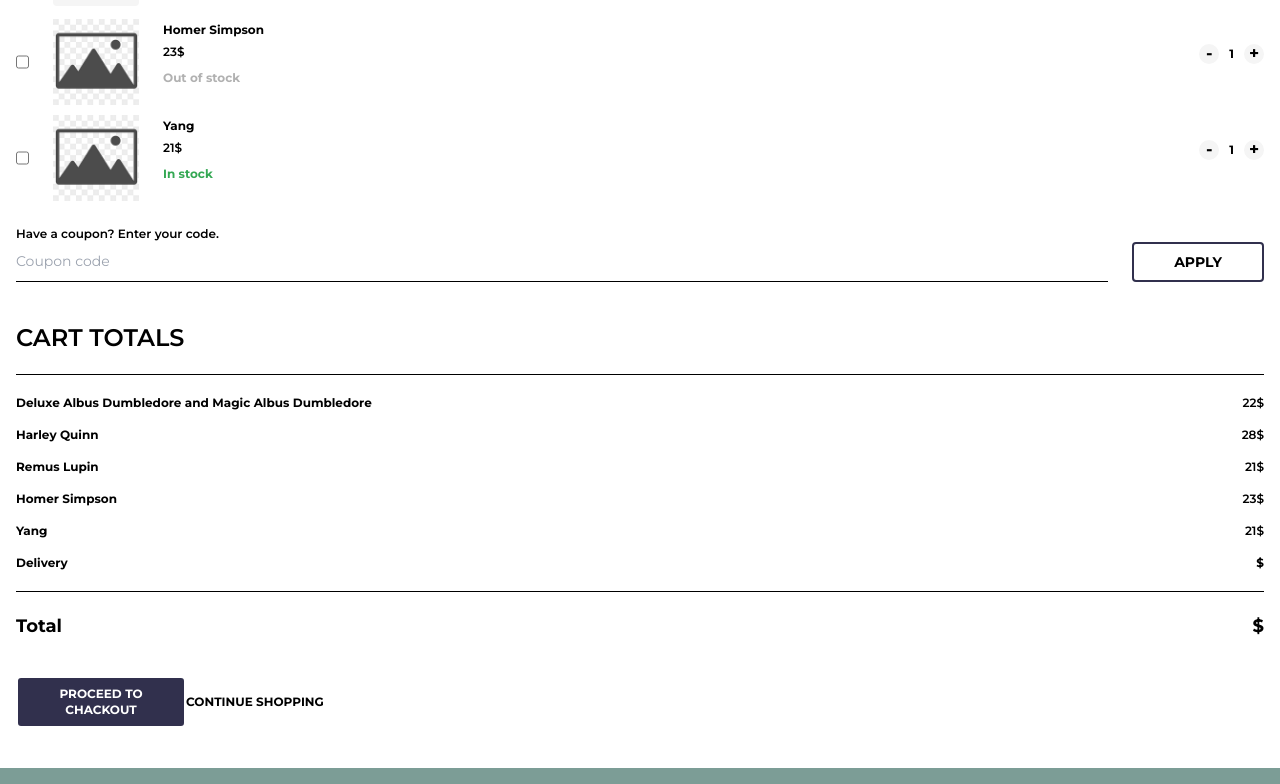
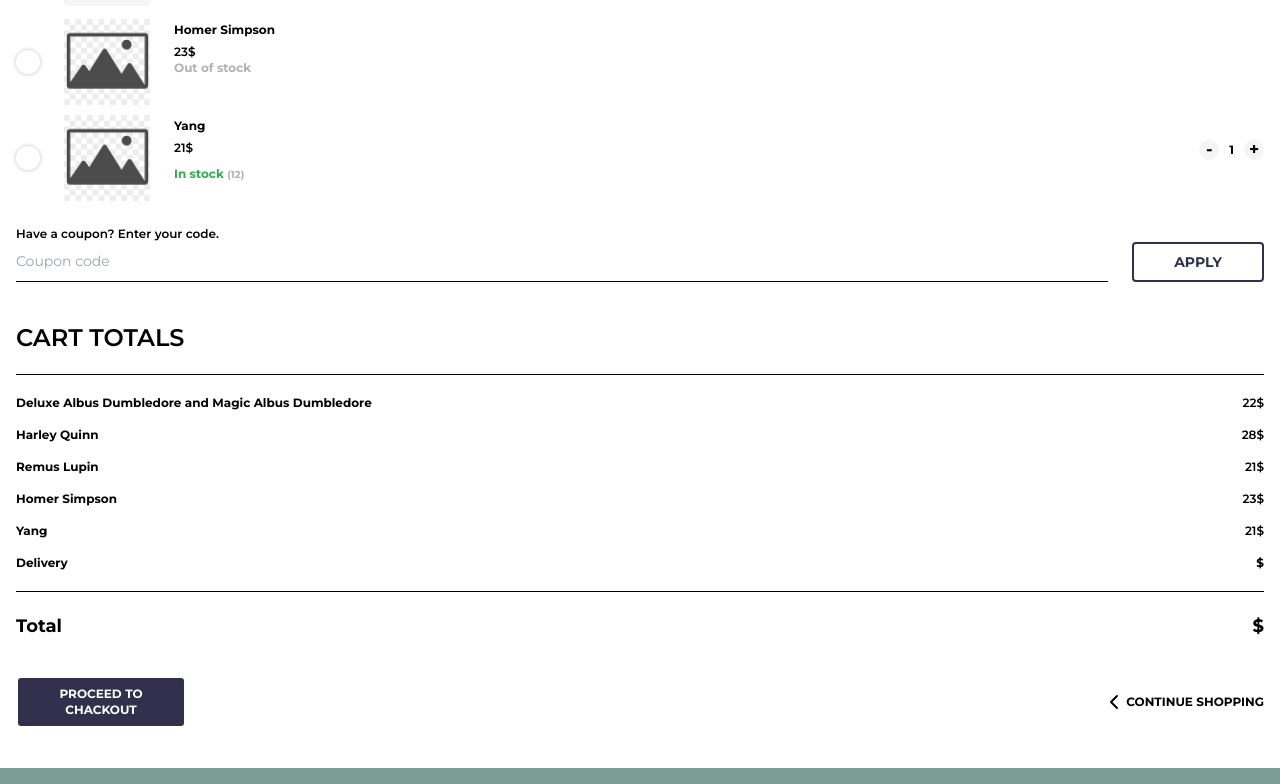
Before and after one commit to petrenkodmytro/munko-front, a Next.js app: page /cart in a window 1280 px wide. Shown: the part 496-1280 px from the top of the page. Built offline with nearby package versions, Linux system fonts and the light colour scheme; no server answers.

Commit message:
styled checkbox

```diff
--- a/src/app/cart/page.tsx
+++ b/src/app/cart/page.tsx
@@ -1,6 +1,8 @@
 import Image from 'next/image';
 import Link from 'next/link';
 import ImgPlaceholder from './../../../public/image/placeholder-png-image.jpg';
+import IconBack from './../../../public/icons/icon-back-cart-chevron-left.svg';
+import CheckOrder from './../../../public/icons/check-cart.svg';
 
 const orders = [
   {
@@ -106,16 +108,21 @@ const Cart = (props: Props) => {
         <ul className="flex flex-col gap-4">
           {orders.map(card => (
             <li key={card.id} className="flex gap-6">
-              <input type="checkbox" name={card.name} id={card.name} />
+              <input
+                type="checkbox"
+
+                // checked={orders.includes(card.id)}
+                // onChange={() => toggleSelectedOrder(card.id)}
+                name={card.name}
+                id={card.name}
+                // hidden={card.amount === 0}
+                disabled={card.amount === 0}
+                className=' self-center appearance-none peer shrink-0  w-[24px] h-[24px] rounded-full shadow-[0px_0px_4px_0px_rgb(0,0,0,0.25)]'
+              />
+              <CheckOrder className="self-center  absolute left-10 hidden peer-checked:block pointer-events-none" />
               <div className="w-[86px] h-[80px] flex justify-center items-center bg-[#F5F5F5] rounded flex-shrink-0">
                 {card.images.length === 0 ? (
-                  <Image
-                    src={ImgPlaceholder}
-                    // src={icon}
-                    // width={150}
-                    // height={138}
-                    alt="card-picture"
-                  />
+                  <Image src={ImgPlaceholder} alt="card-picture" />
                 ) : (
                   <Image
                     src={
@@ -128,6 +135,7 @@ const Cart = (props: Props) => {
                     height={138}
                     alt="card-picture"
                   />
+
                 )}
               </div>
               <div className="grow">
@@ -135,6 +143,7 @@ const Cart = (props: Props) => {
                 <div>
                   <div className="flex justify-between">
                     <p className="text-xs font-semibold">{card.price}$</p>
+                    {card.amount > 0 && (
                       <div className="flex items-center gap-[10px] mb-[6px]">
                         <button
                           type="button"
@@ -150,10 +159,16 @@ const Cart = (props: Props) => {
                           +
                         </button>
                       </div>
+                    )}
                   </div>
                 </div>
                 {card.amount > 0 ? (
-                  <p className="text-xs font-bold text-[#34A853]">In stock</p>
+                  <p className="text-xs font-bold text-[#34A853]">
+                    In stock{' '}
+                    <span className="text-[#B1B1B1] text-[10px]">
+                      ({card.amount})
+                    </span>
+                  </p>
                 ) : (
                   <p className="text-xs font-bold text-[#B1B1B1]">
                     Out of stock
@@ -176,7 +191,7 @@ const Cart = (props: Props) => {
             />
             <button
               type="button"
-              className="px-10 py-2  uppercase text-sm font-bold border-[2px] border-[#31304D] rounded"
+              className="px-10 py-2  uppercase text-sm font-bold border-2 border-[#31304D] rounded   border-current text-[#31304D] bg-white not-italic  lg:hover:text-white lg:hover:bg-[#31304D] duration-200 ease-linear"
             >
               Apply
             </button>
@@ -189,19 +204,30 @@ const Cart = (props: Props) => {
           <ul className="flex flex-col gap-4">
             {orders.map(card => (
               <li key={card.id} className="flex justify-between">
-
                 <p className="text-xs font-bold">{card.name}</p>
                 <p className="text-xs font-semibold">{card.price}$</p>
-
               </li>
             ))}
           </ul>
-          <p className='flex justify-between mt-4 text-xs font-bold'>Delivery<span>$</span></p>
+          <p className="flex justify-between mt-4 text-xs font-bold">
+            Delivery<span>$</span>
+          </p>
           <div className="w-full h-[1px] bg-black my-5"></div>
-          <p className='flex justify-between text-lg font-bold'>Total<span>$</span></p>
-          <div className='mt-9 flex items-center'>
-            <button type="button" className='w-[170px] px-5 py-2 text-xs font-bold uppercase rounded-[5px] border-2 border-current text-white bg-[#31304D] lg:hover:text-[#31304D] lg:hover:bg-white duration-200 ease-linear'>PROCEED TO CHACKOUT</button>
-            <Link className="uppercase text-xs font-bold" href={'/catalog'}>
+          <p className="flex justify-between text-lg font-bold">
+            Total<span>$</span>
+          </p>
+          <div className="mt-9 flex items-center justify-between">
+            <button
+              type="button"
+              className="w-[170px] px-5 py-2 text-xs font-bold uppercase rounded-[5px] border-2 border-current text-white bg-[#31304D] lg:hover:text-[#31304D] lg:hover:bg-white duration-200 ease-linear"
+            >
+              PROCEED TO CHACKOUT
+            </button>
+            <Link
+              className="flex items-center uppercase text-xs font-bold"
+              href={'/catalog'}
+            >
+              <IconBack />
               Continue shopping
             </Link>
           </div>
--- a/src/components/catalog-page/filter.tsx
+++ b/src/components/catalog-page/filter.tsx
@@ -300,7 +300,7 @@ const Filter = ({
                   name="filter"
                   id={el}
                   value={el}
-                  className="appearance-none  peer shrink-0 bg-[#F5F5F5] w-[30px] h-[30px] xl:w-[35px] xl:h-[35px] rounded-[5px]"
+                  className="appearance-none peer shrink-0 bg-[#F5F5F5] w-[30px] h-[30px] xl:w-[35px] xl:h-[35px] rounded-[5px]"
                 />
                 <CheckFilter className="absolute left-[5px] hidden peer-checked:block pointer-events-none" />
                 <label className="">{el}</label>
```
Also changed, not shown: public/icons/check-cart.svg (added). Lines whose indentation alone changed are shown as unchanged.
